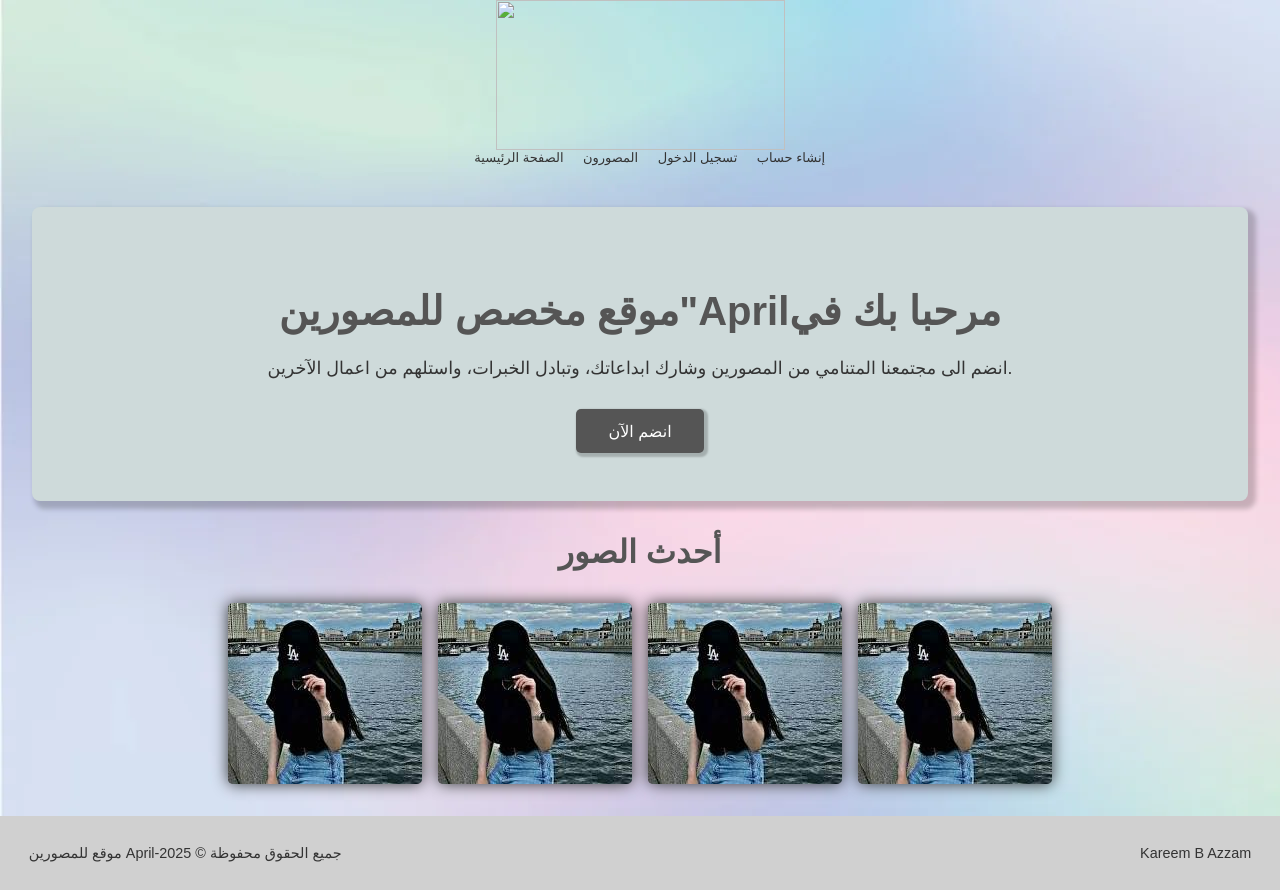
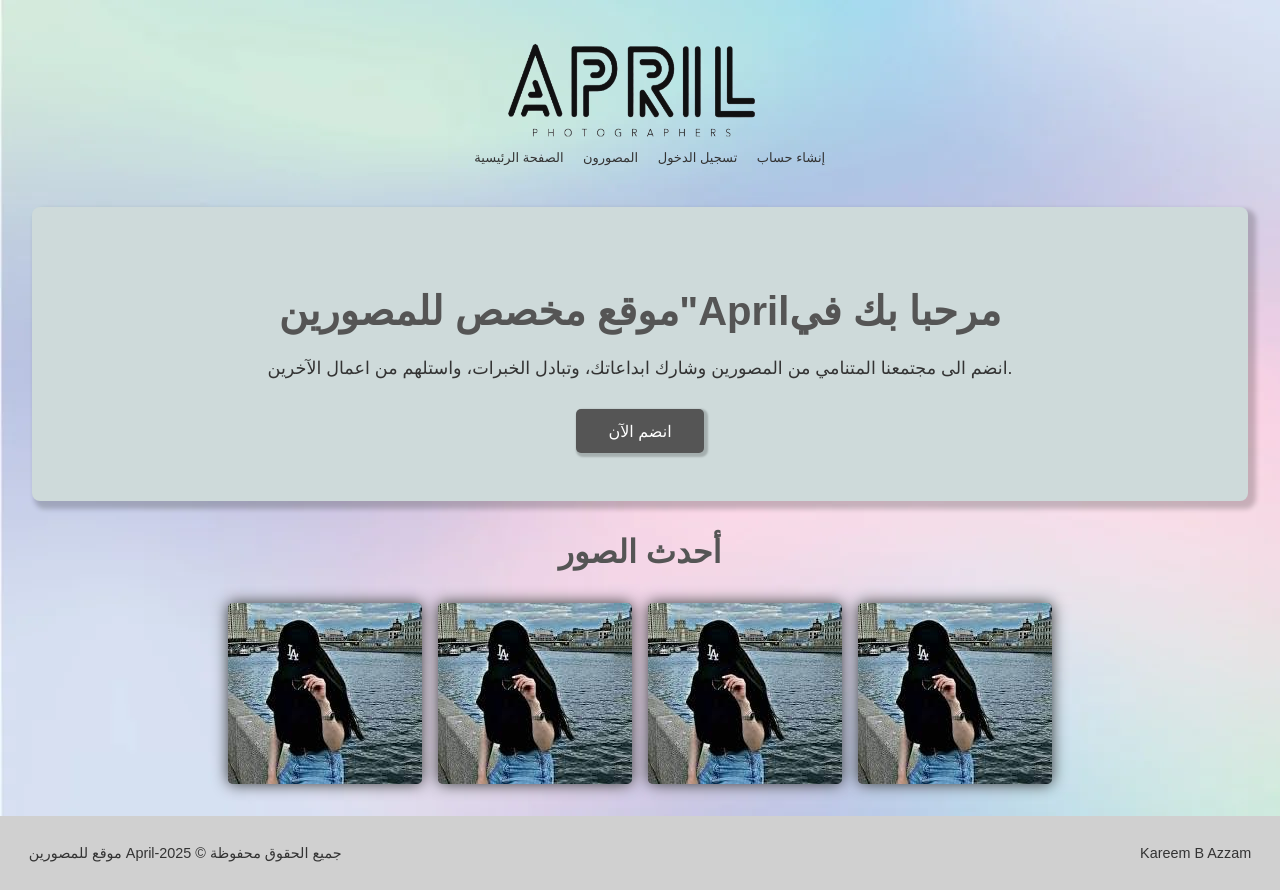
Before and after one commit to Kareemaz35/April, a plain HTML site: page index.html in a window 1280 px wide. Drawn offline with Linux system fonts and the light colour scheme; files whose address does not match are found by name.

Commit message:
index.html

```diff
--- a/index.html
+++ b/index.html
@@ -11,7 +11,7 @@
 <body>
     <header>
         <div class="logo">
-            <span class="april-logo" style=" display: flex;justify-content: center;"><img src="/LOGO.png" alt=""></span>
+            <span class="april-logo" style=" display: flex;justify-content: center;"><img src="file:///home/work1/%D8%A7%D9%84%D9%85%D8%B3%D8%AA%D9%86%D8%AF%D8%A7%D8%AA/april%20copy/photos/LOGO.png" alt=""></span>
         </div>
         <nav>
             <ul>
```
